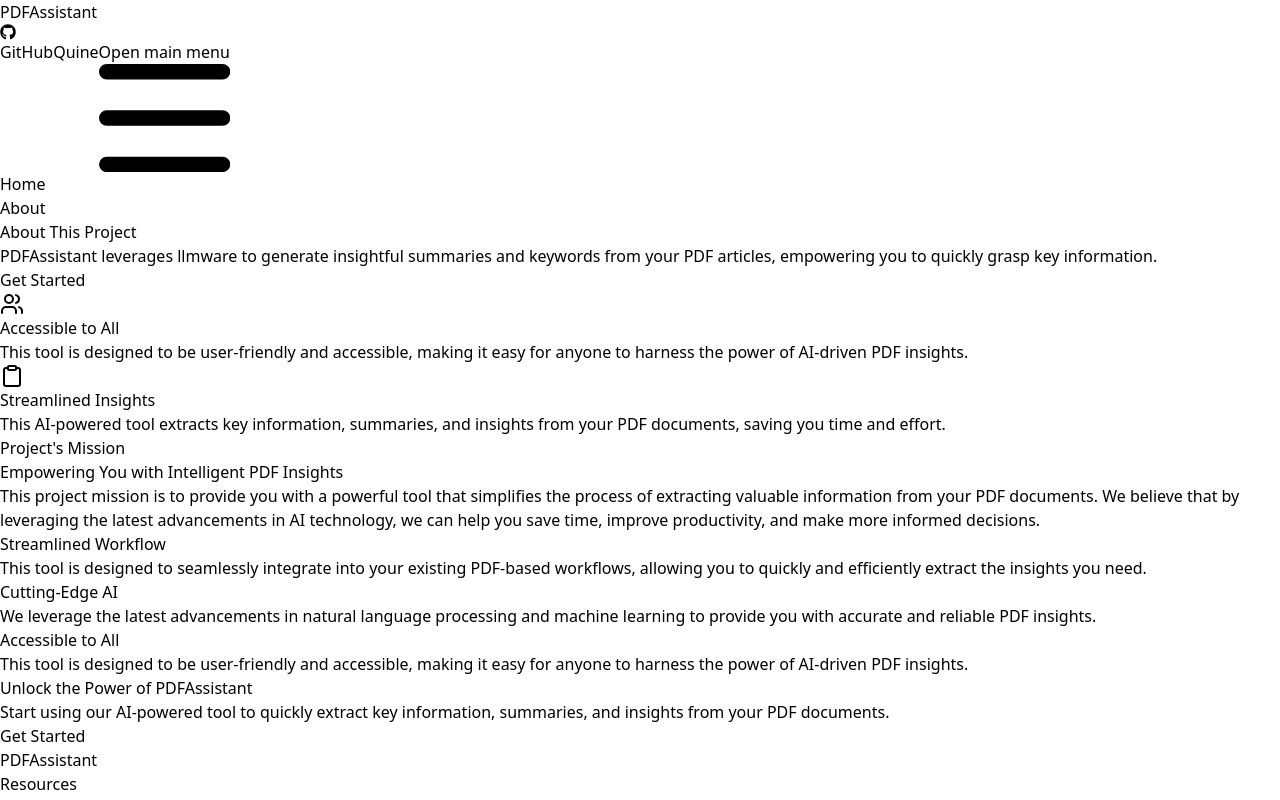
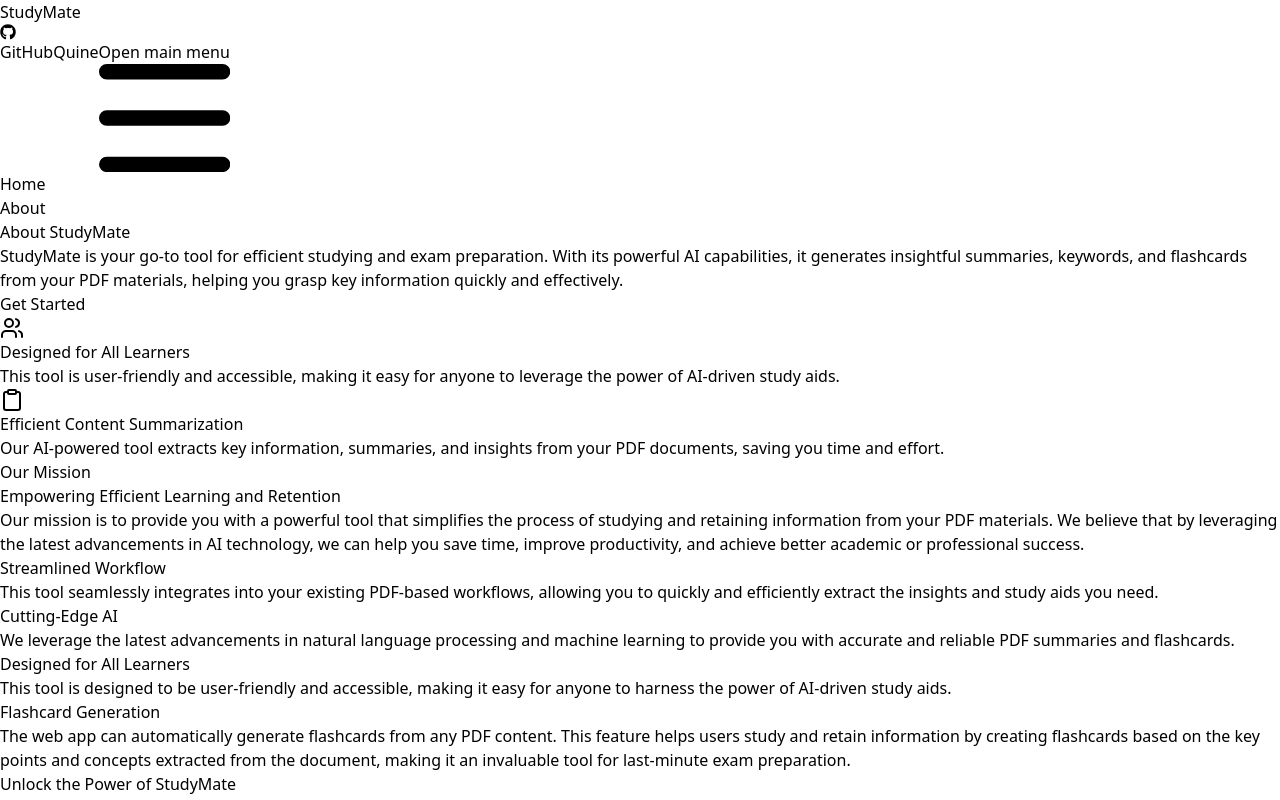
Before and after one commit to Subash-Lamichhane/StudyMate, a React (Vite) app in the folder frontend/: page /about in a window 1280 px wide. Shown: the top 800 px of the page. Built offline with nearby package versions, Linux system fonts and the light colour scheme.

Commit message:
updated information about project

```diff
--- a/frontend/src/components/Footer.jsx
+++ b/frontend/src/components/Footer.jsx
@@ -12,7 +12,7 @@
         <div className="md:flex md:justify-between">
           <div className="mb-6 md:mb-0">
             <a href="https://flowbite.com/" className="flex items-center">
-              <span className="self-center text-2xl font-semibold whitespace-nowrap dark:text-white">PDF<span className=" text-yellow-500">Assistant</span></span>
+              <span className="self-center text-2xl font-semibold whitespace-nowrap dark:text-white">Study<span className=" text-yellow-500">Mate</span></span>
             </a>
           </div>
           <div className="grid grid-cols-2 gap-8 sm:gap-6 sm:grid-cols-3">
@@ -53,7 +53,7 @@
         </div>
         <hr className="my-6 border-gray-200 sm:mx-auto dark:border-gray-700 lg:my-8" />
         <div className="sm:flex sm:items-center sm:justify-between">
-          <span className="text-sm text-gray-500 sm:text-center dark:text-gray-400">© 2024 PDFAssistant. All Rights Reserved.
+          <span className="text-sm text-gray-500 sm:text-center dark:text-gray-400">© 2024 StudyMate. All Rights Reserved.
           </span>
           <div className="flex mt-4 sm:justify-center sm:mt-0">
             <a href="#" className="text-gray-500 hover:text-gray-900 dark:hover:text-white">
--- a/frontend/src/components/Navbar.jsx
+++ b/frontend/src/components/Navbar.jsx
@@ -14,7 +14,7 @@
             <nav className="bg-white fixed w-full z-20 top-0 start-0 border-b border-gray-200">
                 <div className="max-w-screen-xl flex flex-wrap items-center justify-between mx-auto p-4">
                     <Link to='/' className="flex items-center space-x-3 rtl:space-x-reverse">
-                        <span className="self-center text-2xl font-semibold whitespace-nowrap">PDF<span className=" text-yellow-500">Assistant</span></span>
+                        <span className="self-center text-2xl font-[600] whitespace-nowrap">Study<span className=" text-yellow-500">Mate</span></span>
                     </Link>
                     <div className="flex md:order-2 space-x-3 md:space-x-0 rtl:space-x-reverse">
                         <a href="https://github.com/Subash-Lamichhane/PDFAssistant" className="hidden md:flex">
--- a/frontend/src/pages/About.jsx
+++ b/frontend/src/pages/About.jsx
@@ -48,9 +48,9 @@
                             >
                                 <div className="flex flex-col justify-center space-y-4">
                                     <motion.div className="space-y-2" variants={itemVariants}>
-                                        <h1 className="text-3xl font-bold tracking-tighter sm:text-5xl xl:text-6xl/none my-4">About This Project</h1>
+                                        <h1 className="text-3xl font-bold tracking-tighter sm:text-5xl xl:text-6xl/none my-4">About StudyMate</h1>
                                         <p className="max-w-[600px] text-gray-500 md:text-xl">
-                                            PDFAssistant leverages llmware to generate insightful summaries and keywords from your PDF articles, empowering you to quickly grasp key information.
+                                        StudyMate is your go-to tool for efficient studying and exam preparation. With its powerful AI capabilities, it generates insightful summaries, keywords, and flashcards from your PDF materials, helping you grasp key information quickly and effectively.
                                         </p>
                                     </motion.div>
                                     <motion.div className="flex flex-col gap-2 min-[400px]:flex-row" variants={itemVariants}>
@@ -69,16 +69,16 @@
                                     <motion.div className="grid grid-cols-1 md:grid-cols-2 gap-8">
                                         <motion.div className="flex flex-col items-start gap-2" variants={itemVariants}>
                                             <UsersIcon className="h-8 w-8 text-indigo-600" />
-                                            <h3 className="text-lg font-semibold">Accessible to All</h3>
+                                            <h3 className="text-lg font-semibold">Designed for All Learners</h3>
                                             <p className="text-gray-600 dark:text-gray-400">
-                                                This tool is designed to be user-friendly and accessible, making it easy for anyone to harness the power of AI-driven PDF insights.
+                                                This tool is user-friendly and accessible, making it easy for anyone to leverage the power of AI-driven study aids.
                                             </p>
                                         </motion.div>
                                         <motion.div className="flex flex-col items-start gap-2" variants={itemVariants}>
                                             <ClipboardIcon className="h-8 w-8 text-indigo-600" />
-                                            <h3 className="text-lg font-semibold">Streamlined Insights</h3>
+                                            <h3 className="text-lg font-semibold">Efficient Content Summarization</h3>
                                             <p className="text-gray-600 dark:text-gray-400">
-                                                This AI-powered tool extracts key information, summaries, and insights from your PDF documents, saving you time and effort.
+                                                Our AI-powered tool extracts key information, summaries, and insights from your PDF documents, saving you time and effort.
                                             </p>
                                         </motion.div>
                                     </motion.div>
@@ -95,31 +95,37 @@
                         <div className="container px-4 md:px-6">
                             <div className="grid gap-6 lg:grid-cols-2 lg:gap-12">
                                 <motion.div className="space-y-2" variants={itemVariants}>
-                                    <div className="inline-block rounded-lg bg-gray-100 px-3 py-1 text-sm">Project's Mission</div>
+                                    <div className="inline-block rounded-lg bg-gray-100 px-3 py-1 text-sm">Our Mission</div>
                                     <h2 className="text-3xl font-bold tracking-tighter sm:text-5xl">
-                                        Empowering You with Intelligent PDF Insights
+                                        Empowering Efficient Learning and Retention
                                     </h2>
                                     <p className="max-w-[600px] text-gray-500 md:text-xl/relaxed lg:text-base/relaxed xl:text-xl/relaxed">
-                                        This project mission is to provide you with a powerful tool that simplifies the process of extracting valuable information from your PDF documents. We believe that by leveraging the latest advancements in AI technology, we can help you save time, improve productivity, and make more informed decisions.
+                                        Our mission is to provide you with a powerful tool that simplifies the process of studying and retaining information from your PDF materials. We believe that by leveraging the latest advancements in AI technology, we can help you save time, improve productivity, and achieve better academic or professional success.
                                     </p>
                                 </motion.div>
                                 <motion.div className="grid gap-6" variants={containerVariants}>
                                     <motion.div className="grid gap-1" variants={itemVariants}>
                                         <h3 className="text-xl font-bold">Streamlined Workflow</h3>
                                         <p>
-                                            This tool is designed to seamlessly integrate into your existing PDF-based workflows, allowing you to quickly and efficiently extract the insights you need.
+                                            This tool seamlessly integrates into your existing PDF-based workflows, allowing you to quickly and efficiently extract the insights and study aids you need.
                                         </p>
                                     </motion.div>
                                     <motion.div className="grid gap-1" variants={itemVariants}>
                                         <h3 className="text-xl font-bold">Cutting-Edge AI</h3>
                                         <p>
-                                            We leverage the latest advancements in natural language processing and machine learning to provide you with accurate and reliable PDF insights.
+                                            We leverage the latest advancements in natural language processing and machine learning to provide you with accurate and reliable PDF summaries and flashcards.
                                         </p>
                                     </motion.div>
                                     <motion.div className="grid gap-1" variants={itemVariants}>
-                                        <h3 className="text-xl font-bold">Accessible to All</h3>
+                                        <h3 className="text-xl font-bold">Designed for All Learners</h3>
                                         <p>
-                                            This tool is designed to be user-friendly and accessible, making it easy for anyone to harness the power of AI-driven PDF insights.
+                                            This tool is designed to be user-friendly and accessible, making it easy for anyone to harness the power of AI-driven study aids.
+                                        </p>
+                                    </motion.div>
+                                    <motion.div className="grid gap-1" variants={itemVariants}>
+                                        <h3 className="text-xl font-bold">Flashcard Generation</h3>
+                                        <p>
+                                            The web app can automatically generate flashcards from any PDF content. This feature helps users study and retain information by creating flashcards based on the key points and concepts extracted from the document, making it an invaluable tool for last-minute exam preparation.
                                         </p>
                                     </motion.div>
                                 </motion.div>
@@ -134,9 +140,9 @@
                     >
                         <div className="container grid items-center justify-center gap-4 px-4 text-center md:px-6">
                             <motion.div className="space-y-3" variants={itemVariants}>
-                                <h2 className="text-3xl font-bold tracking-tighter md:text-4xl/tight">Unlock the Power of PDFAssistant</h2>
+                                <h2 className="text-3xl font-bold tracking-tighter md:text-4xl/tight">Unlock the Power of StudyMate</h2>
                                 <p className="mx-auto max-w-[600px] text-gray-500 md:text-xl/relaxed lg:text-base/relaxed xl:text-xl/relaxed">
-                                    Start using our AI-powered tool to quickly extract key information, summaries, and insights from your PDF documents.
+                                    Start using our AI-powered tool to quickly extract key information, summaries, and flashcards from your PDF documents, empowering you to study more efficiently and conquer last-minute exam preparations.
                                 </p>
                             </motion.div>
                             <motion.div className="mx-auto w-full max-w-sm space-y-2" variants={itemVariants}>
--- a/frontend/src/pages/LandingPage.jsx
+++ b/frontend/src/pages/LandingPage.jsx
@@ -4,8 +4,6 @@
 import Footer from "../components/Footer"
 import FAQ from "../components/FAQ"
 import { motion } from 'framer-motion'
-import TypingText from "../components/TypingText"
-import { useState } from "react"
 import ReactTypingEffect from 'react-typing-effect';
 
 export default function LandingPage() {
@@ -15,13 +13,13 @@
             <header>
                 <Navbar />
             </header>
-            <main className="flex-1 ">
+            <main className="flex-1">
                 <section className="w-full py-24 md:py-24 lg:py-32 xl:py-32 bg-[#d0c8b5] md:px-32">
                     <motion.div
                         className="container px-4 md:px-6"
                         initial={{ opacity: 0, y: 50 }}
                         animate={{ opacity: 1, y: 0 }}
-                        transition={{ duration: 0.8 }}
+                        transition={{ duration: 0.5 }}
                     >
                         <div className="grid gap-6 lg:grid-cols-[1fr_400px] lg:gap-12 xl:grid-cols-[1fr_600px]">
                             <motion.div
@@ -32,19 +30,16 @@
                             >
                                 <div className="space-y-2">
                                     <h1 className="text-4xl font-bold tracking-tighter sm:text-5xl xl:text-6xl/none">
-                                        Unlock the Power of AI-Powered Article
-                                        <div className="text-yellow-700">
+                                        Your Ultimate Study Companion
+                                        <div className="text-orange-700">
                                             <ReactTypingEffect
-                                                speed={200}
-                                                text={["Summarize ", "Revise"]}
-
+                                                speed={300}
+                                                text={["Summarize", "Revise", "Generate FlashCards"]}
                                             />
-
                                         </div>
                                     </h1>
                                     <p className="max-w-[600px] text-gray-600 md:text-xl pt-3">
-                                        PDFAssistant uses advanced AI algorithms from llmware to quickly summarize PDF articles, extract key keywords, and
-                                        answer questions about the content. Save time and gain deeper insights with our powerful tools.
+                                    StudyMate uses advanced AI algorithms from llm to quickly summarize PDF articles, extract key keywords, answer questions about the content, and generate educational flashcards. Save time and gain deeper insights with our powerful tools.
                                     </p>
                                 </div>
                                 <div className="flex flex-col gap-2 min-[400px]:flex-row pt-4">
@@ -82,7 +77,7 @@
                                 width="550"
                                 initial={{ opacity: 0, scale: 0.8 }}
                                 animate={{ opacity: 1, scale: 1 }}
-                                transition={{ delay: 1, duration: 0.8 }}
+                                transition={{ delay: 1, duration: 0.7 }}
                             />
                         </div>
                     </motion.div>
@@ -93,9 +88,9 @@
                         initial={{ opacity: 0 }}
                         whileInView={{ opacity: 1 }}
                         viewport={{ once: true }}
-                        transition={{ duration: 0.8 }}
+                        transition={{ duration: 0.7 }}
                     >
-                        <div className="grid gap-6 lg:grid-cols-3 lg:gap-12">
+                        <div className="grid gap-6 lg:grid-cols-4 lg:gap-12">
                             <motion.div
                                 className="flex flex-col items-center justify-center space-y-4 text-center"
                                 initial={{ opacity: 0, y: 20 }}
@@ -107,8 +102,7 @@
                                 <div className="space-y-2">
                                     <h3 className="text-xl font-bold">PDF Summarization</h3>
                                     <p className="text-gray-500">
-                                        The AI-powered tool quickly summarizes the key points of any PDF article, saving you time and
-                                        effort.
+                                        The AI-powered tool quickly summarizes the key points of any PDF article, saving you time and effort.
                                     </p>
                                     <Link
                                         className="inline-flex items-center text-sm font-medium text-gray-900 hover:underline underline-offset-4"
@@ -124,14 +118,13 @@
                                 initial={{ opacity: 0, y: 20 }}
                                 whileInView={{ opacity: 1, y: 0 }}
                                 viewport={{ once: true }}
-                                transition={{ delay: 0.7, duration: 0.8 }}
+                                transition={{ delay: 0.7, duration: 0.7 }}
                             >
                                 <TagIcon className="h-12 w-12 text-gray-500" />
                                 <div className="space-y-2">
                                     <h3 className="text-xl font-bold">Keyword Extraction</h3>
                                     <p className="text-gray-500">
-                                        The AI algorithms identify the most important keywords in any PDF, helping you quickly understand
-                                        the content.
+                                        The AI algorithms identify the most important keywords in any PDF, helping you quickly understand the content.
                                     </p>
                                     <Link
                                         className="inline-flex items-center text-sm font-medium text-gray-900 hover:underline underline-offset-4"
@@ -147,14 +140,35 @@
                                 initial={{ opacity: 0, y: 20 }}
                                 whileInView={{ opacity: 1, y: 0 }}
                                 viewport={{ once: true }}
-                                transition={{ delay: 0.9, duration: 0.8 }}
+                                transition={{ delay: 0.9, duration: 0.7 }}
                             >
                                 <MailQuestionIcon className="h-12 w-12 text-gray-500" />
                                 <div className="space-y-2">
                                     <h3 className="text-xl font-bold">Question Answering</h3>
                                     <p className="text-gray-500">
-                                        The AI-powered question answering tool can provide detailed answers to your questions about any PDF
-                                        content.
+                                        The AI-powered question answering tool can provide detailed answers to your questions about any PDF content.
+                                    </p>
+                                    <Link
+                                        className="inline-flex items-center text-sm font-medium text-gray-900 hover:underline underline-offset-4"
+                                        to='/about'
+                                    >
+                                        Learn More
+                                        <ArrowRightIcon className="ml-1 h-4 w-4" />
+                                    </Link>
+                                </div>
+                            </motion.div>
+                            <motion.div
+                                className="flex flex-col items-center justify-center space-y-4 text-center"
+                                initial={{ opacity: 0, y: 20 }}
+                                whileInView={{ opacity: 1, y: 0 }}
+                                viewport={{ once: true }}
+                                transition={{ delay: 1.1, duration: 0.7 }}
+                            >
+                                <CardsIcon className="h-12 w-12 text-gray-500" />
+                                <div className="space-y-2">
+                                    <h3 className="text-xl font-bold">FlashCard Generation</h3>
+                                    <p className="text-gray-500">
+                                        Automatically generate flashcards from any PDF content, making it easier to study and retain information.
                                     </p>
                                     <Link
                                         className="inline-flex items-center text-sm font-medium text-gray-900 hover:underline underline-offset-4"
@@ -172,8 +186,8 @@
                     initial={{ opacity: 0, y: 20 }}
                     whileInView={{ opacity: 1, y: 0 }}
                     viewport={{ once: true }}
-                    transition={{ delay: 0.5, duration: 1 }}>
-
+                    transition={{ delay: 0.5, duration: 1 }}
+                >
                     <FAQ />
                 </motion.div>
             </main>
@@ -262,3 +276,23 @@
         </svg>
     )
 }
+
+function CardsIcon(props) {
+    return (
+        <svg
+            {...props}
+            xmlns="http://www.w3.org/2000/svg"
+            width="24"
+            height="24"
+            viewBox="0 0 24 24"
+            fill="none"
+            stroke="currentColor"
+            strokeWidth="2"
+            strokeLinecap="round"
+            strokeLinejoin="round"
+        >
+            <rect x="2" y="7" width="20" height="14" rx="2" ry="2" />
+            <path d="M16 3h-1a2 2 0 0 0-2 2v2H8a2 2 0 0 0-2 2v7" />
+        </svg>
+    )
+}
```
Also changed, not shown: frontend/src/components/FAQ.jsx (+7 -3 lines).
